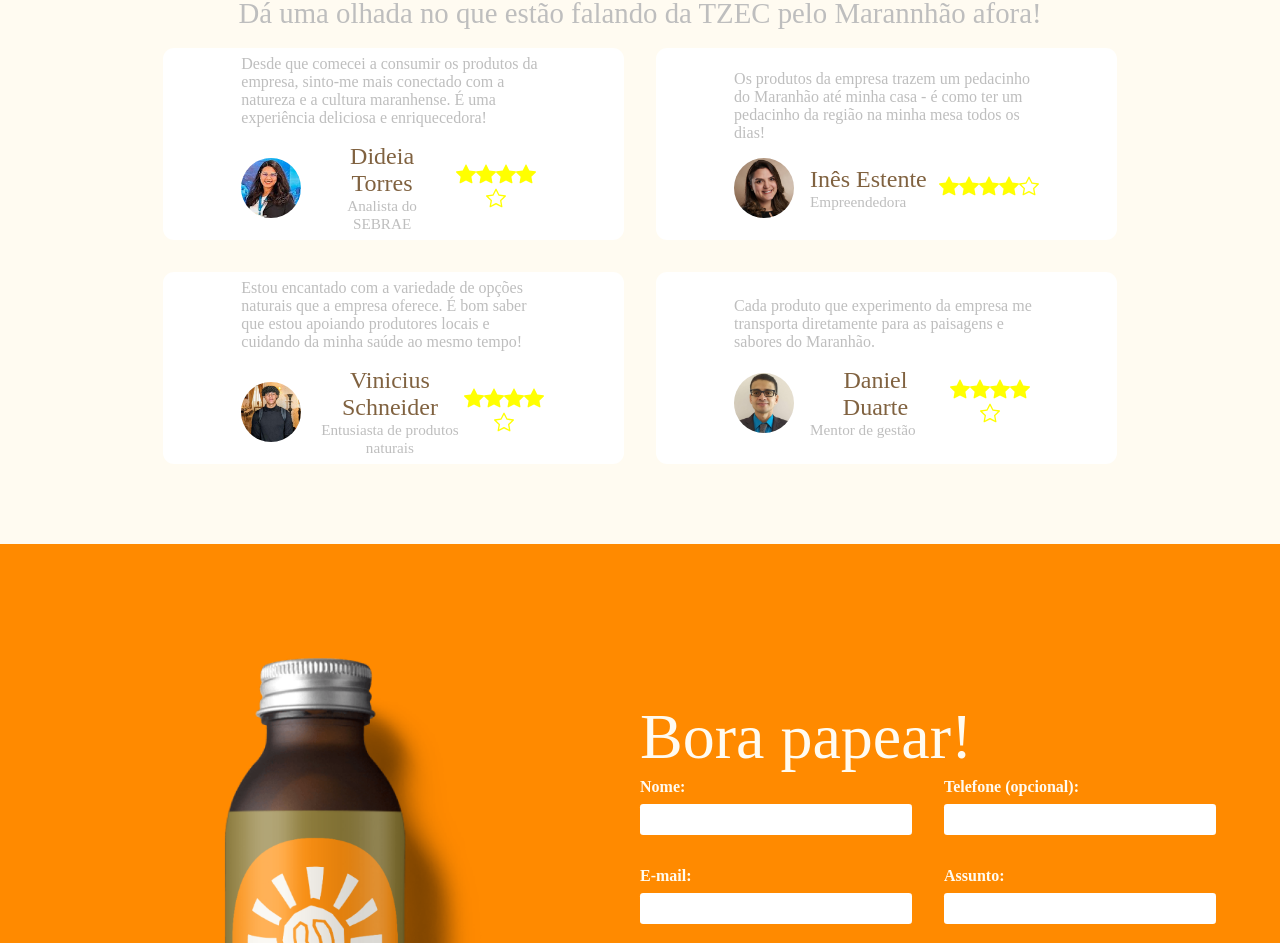
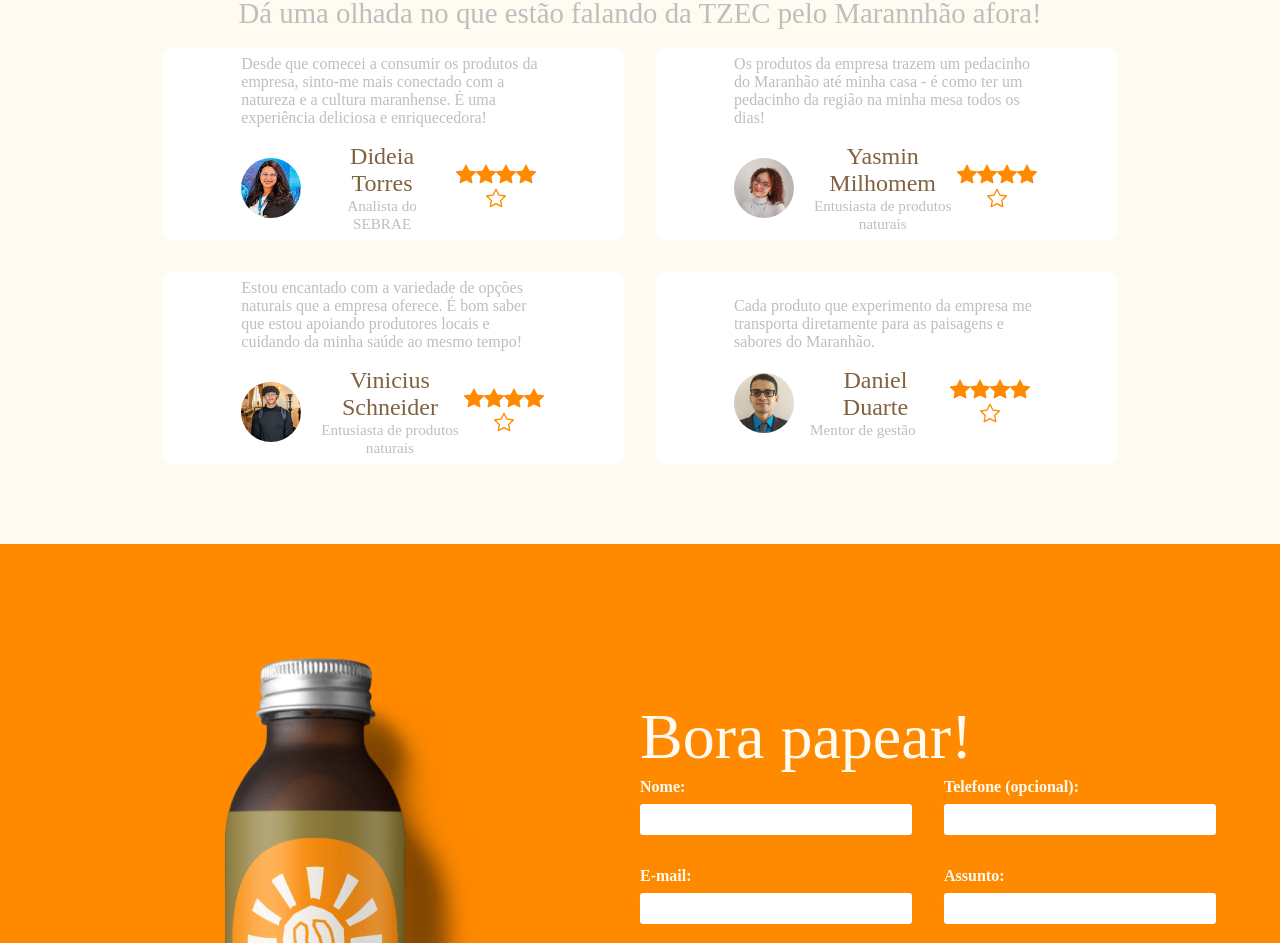
Before and after one commit to TZEC-TESOUROS-ECOLOGICOS/tzec_pre_release, a React (Vite) app: page / in a window 1280 px wide. Shown: the part 1367-2310 px from the top of the page. Built offline with nearby package versions, Linux system fonts and the light colour scheme; a web font is replaced by a local one.

Commit message:
refactor: add new review

```diff
--- a/src/components/Depoimento.jsx
+++ b/src/components/Depoimento.jsx
@@ -19,11 +19,11 @@ const Depoimento = ({ comment, icon, title, description }) => {
           </div>
         </div>
         <div className="estrelas">
-          {<StarFill color="yellow" size={20} />}
-          {<StarFill color="yellow" size={20} />}
-          {<StarFill color="yellow" size={20} />}
-          {<StarFill color="yellow" size={20} />}
-          {<Star color="yellow" size={20} />}
+          {<StarFill color="#ff8a00" size={20} />}
+          {<StarFill color="#ff8a00" size={20} />}
+          {<StarFill color="#ff8a00" size={20} />}
+          {<StarFill color="#ff8a00" size={20} />}
+          {<Star color="#ff8a00" size={20} />}
         </div>
       </div>
     </div>
--- a/src/components/Depoimentos.jsx
+++ b/src/components/Depoimentos.jsx
@@ -21,9 +21,9 @@ function Depoimentos() {
           comment={
             "Os produtos da empresa trazem um pedacinho do Maranhão até minha casa - é como ter um pedacinho da região na minha mesa todos os dias!"
           }
-          icon={"/images/depoimento-02.png"}
-          title={"Inês Estente"}
-          description={"Empreendedora"}
+          icon={"/images/depoimento-02.jpeg"}
+          title={"Yasmin Milhomem"}
+          description={"Entusiasta de produtos naturais"}
         />
         <Depoimento
           comment={
```
Also changed, not shown: public/images/depoimento-02.jpeg (added), public/images/depoimento-02.png (deleted).
